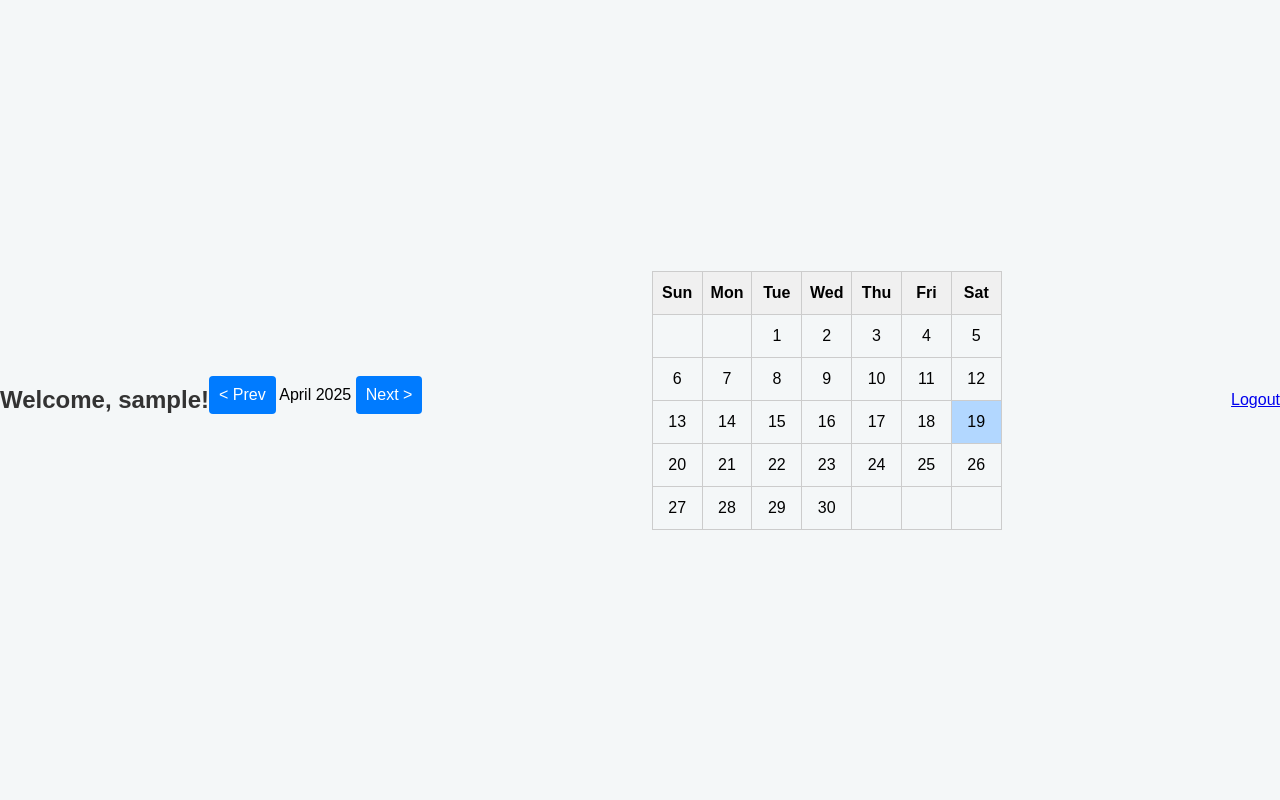
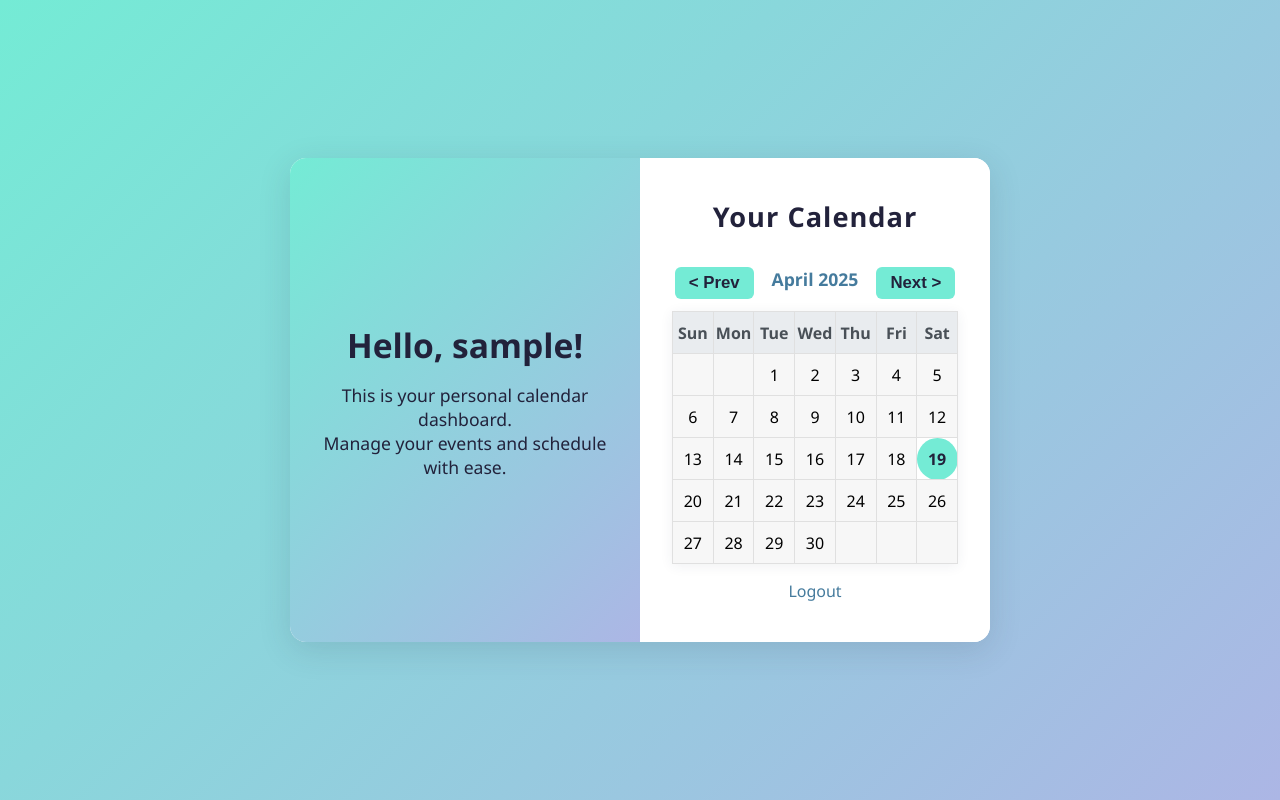
Before and after one commit to Yesh2344/Calender_Notion_Clone, a Flask app: page / in a window 1280 px wide. Run offline with Flask 3, Linux system fonts and the light colour scheme; the visitor is signed in with stand-in values (Sample User, id 1).

Commit message:
Updated all Elements with Clean UI

```diff
--- a/static/styles.css
+++ b/static/styles.css
@@ -1,110 +1,211 @@
-body {
-    font-family: Arial, sans-serif;
-    background-color: #f4f7f8;
+* {
+    box-sizing: border-box;
     margin: 0;
     padding: 0;
+}
+
+body {
+    min-height: 100vh;
+    background: linear-gradient(135deg, #74ebd5 0%, #ACB6E5 100%);
+    font-family: 'Segoe UI', Arial, sans-serif;
+    display: flex;
+    align-items: center;
+    justify-content: center;
+}
+
+/* Split card container */
+.split-card {
+    display: flex;
+    flex-direction: row;
+    background: #fff;
+    border-radius: 16px;
+    box-shadow: 0 8px 32px rgba(44, 62, 80, 0.15);
+    width: 700px;
+    max-width: 95vw;
+    min-height: 400px;
+    overflow: hidden;
+    margin: 0 auto;
+}
+
+.split-left, .split-right {
+    flex: 1;
+    display: flex;
+    flex-direction: column;
+    justify-content: center;
+    align-items: center;
+    padding: 40px 32px;
+}
+
+.split-left {
+    background: linear-gradient(135deg, #74ebd5 0%, #ACB6E5 100%);
+    color: #22223b;
+    text-align: center;
+}
+
+.split-left h2 {
+    font-size: 2.1rem;
+    margin-bottom: 15px;
+    font-weight: bold;
+}
+
+.split-left p {
+    font-size: 1.1rem;
+    color: #22223b;
+}
+
+.split-right {
+    background: #fff;
+}
+
+.split-right h2 {
+    margin-bottom: 24px;
+    color: #22223b;
+    font-size: 1.7rem;
+    font-weight: 700;
+    letter-spacing: 1px;
+}
+
+form {
+    width: 100%;
+    max-width: 260px;
+    display: flex;
+    flex-direction: column;
+    align-items: stretch;
+}
+
+input[type="text"], input[type="password"] {
+    padding: 12px;
+    margin-bottom: 18px;
+    border: 1.5px solid #bcbcbc;
+    border-radius: 8px;
+    font-size: 1rem;
+    background: #f7f7f7;
+    transition: border-color 0.2s;
+}
+
+input[type="text"]:focus, input[type="password"]:focus {
+    border-color: #74ebd5;
+    outline: none;
+}
+
+button {
+    padding: 12px;
+    background: linear-gradient(90deg, #74ebd5, #ACB6E5);
+    color: #22223b;
+    border: none;
+    border-radius: 8px;
+    font-size: 1.1rem;
+    font-weight: 600;
+    cursor: pointer;
+    transition: background 0.2s, color 0.2s;
+    margin-top: 8px;
+}
+
+button:hover {
+    background: linear-gradient(90deg, #ACB6E5, #74ebd5);
+    color: #22223b;
+}
+
+ul {
+    width: 100%;
+    list-style: none;
+    margin-bottom: 12px;
+    color: #e63946;
+    font-weight: 500;
+    font-size: 0.97rem;
+    text-align: center;
+}
+
+.split-right p {
+    margin-top: 18px;
+    font-size: 1rem;
+    color: #22223b;
+    text-align: center;
+}
+
+.split-right a {
+    color: #457b9d;
+    text-decoration: none;
+    font-weight: 500;
+    transition: color 0.2s;
+}
+
+.split-right a:hover {
+    color: #1d3557;
+    text-decoration: underline;
+}
+
+/* Dashboard calendar styles */
+.calendar-nav {
     display: flex;
     justify-content: center;
     align-items: center;
-    height: 100vh;
+    margin-bottom: 12px;
+    gap: 18px;
 }
 
-.container {
-    background-color: white;
-    padding: 30px 40px;
-    border-radius: 8px;
-    box-shadow: 0 2px 10px rgba(0,0,0,0.1);
-    width: 350px;
-    box-sizing: border-box;
+.calendar-nav button {
+    padding: 6px 14px;
+    font-size: 1.05rem;
+    border-radius: 6px;
+    border: none;
+    background: #74ebd5;
+    color: #22223b;
+    cursor: pointer;
+    transition: background 0.2s;
 }
 
-h2 {
-    text-align: center;
-    color: #333;
-    margin-bottom: 20px;
+.calendar-nav button:hover {
+    background: #ACB6E5;
 }
 
-form {
-    display: flex;
-    flex-direction: column;
+#monthYear {
+    font-weight: 600;
+    font-size: 1.1rem;
+    color: #457b9d;
 }
 
-input[type=text], input[type=password] {
-    padding: 10px;
-    margin-bottom: 15px;
-    border: 1px solid #ccc;
-    border-radius: 4px;
-    font-size: 16px;
+.calendar {
+    width: 100%;
+    max-width: 340px;
+    margin: 0 auto 16px auto;
+    border-collapse: collapse;
+    box-shadow: 0 2px 12px rgba(44, 62, 80, 0.07);
 }
 
-button {
-    padding: 10px;
-    background-color: #007bff;
-    color: white;
-    border: none;
-    border-radius: 4px;
-    font-size: 16px;
-    cursor: pointer;
-    transition: background-color 0.3s ease;
+.calendar th, .calendar td {
+    width: 14.28%;
+    height: 42px;
+    text-align: center;
+    border: 1px solid #e0e0e0;
+    font-size: 1rem;
+    background: #f7f7f7;
 }
 
-button:hover {
-    background-color: #0056b3;
+.calendar th {
+    background: #e9ecef;
+    color: #495057;
+    font-weight: 600;
 }
 
-ul {
-    list-style-type: none;
-    padding: 0;
-    margin-bottom: 15px;
-    color: red;
+.calendar .today {
+    background: #74ebd5;
+    color: #22223b;
     font-weight: bold;
+    border-radius: 50%;
 }
 
-p {
-    text-align: center;
-    margin-top: 15px;
+/* Responsive for mobile */
+@media (max-width: 800px) {
+    .split-card {
+        flex-direction: column;
+        width: 98vw;
+        min-height: unset;
+    }
+    .split-left, .split-right {
+        padding: 30px 12px;
+    }
+    .calendar {
+        font-size: 0.9rem;
+    }
 }
-
-p a {
-    color: #007bff;
-    text-decoration: none;
-}
-
-p a:hover {
-    text-decoration: underline;
-}
-
-.home-container {
-    max-width: 600px;
-    margin: 40px auto;
-    padding: 20px;
-    background-color: white;
-    border-radius: 8px;
-    box-shadow: 0 2px 10px rgba(0,0,0,0.1);
-    text-align: center;
-}
-
-.home-container h2 {
-    color: #333;
-}
-
-.home-container p {
-    font-size: 18px;
-    color: #666;
-    margin: 20px 0;
-}
-
-.home-container a {
-    display: inline-block;
-    padding: 10px 20px;
-    background-color: #007bff;
-    color: white;
-    border-radius: 4px;
-    text-decoration: none;
-    font-weight: bold;
-    transition: background-color 0.3s ease;
-}
-
-.home-container a:hover {
-    background-color: #0056b3;
-}
--- a/templates/home.html
+++ b/templates/home.html
@@ -3,43 +3,24 @@
 <head>
     <title>Home - Calendar Linda</title>
     <link rel="stylesheet" href="{{ url_for('static', filename='styles.css') }}">
-    <style>
-        /* Simple calendar styling */
-        .calendar {
-            width: 350px;
-            margin: 30px auto;
-            border-collapse: collapse;
-        }
-        .calendar th, .calendar td {
-            width: 14.28%;
-            height: 40px;
-            text-align: center;
-            border: 1px solid #ccc;
-        }
-        .calendar th {
-            background: #f0f0f0;
-        }
-        .calendar .today {
-            background: #b2d7ff;
-        }
-        .calendar-nav {
-            text-align: center;
-            margin-bottom: 10px;
-        }
-    </style>
 </head>
 <body>
-    <h2>Welcome, {{ username }}!</h2>
-    <div class="calendar-nav">
-        <button onclick="prevMonth()">&lt; Prev</button>
-        <span id="monthYear"></span>
-        <button onclick="nextMonth()">Next &gt;</button>
+    <div class="split-card">
+        <div class="split-left">
+            <h2>Hello, {{ username }}!</h2>
+            <p>This is your personal calendar dashboard.<br>Manage your events and schedule with ease.</p>
+        </div>
+        <div class="split-right">
+            <h2>Your Calendar</h2>
+            <div class="calendar-nav">
+                <button onclick="prevMonth()">&lt; Prev</button>
+                <span id="monthYear"></span>
+                <button onclick="nextMonth()">Next &gt;</button>
+            </div>
+            <table class="calendar" id="calendar"></table>
+            <a href="{{ url_for('logout') }}">Logout</a>
+        </div>
     </div>
-    <table class="calendar" id="calendar">
-        <!-- Calendar will be generated by JavaScript -->
-    </table>
-    <a href="{{ url_for('logout') }}">Logout</a>
-
     <script>
         // Calendar JavaScript
         let today = new Date();
```
Also changed, not shown: templates/login.html (+10 -2 lines), templates/register.html (+10 -2 lines).
